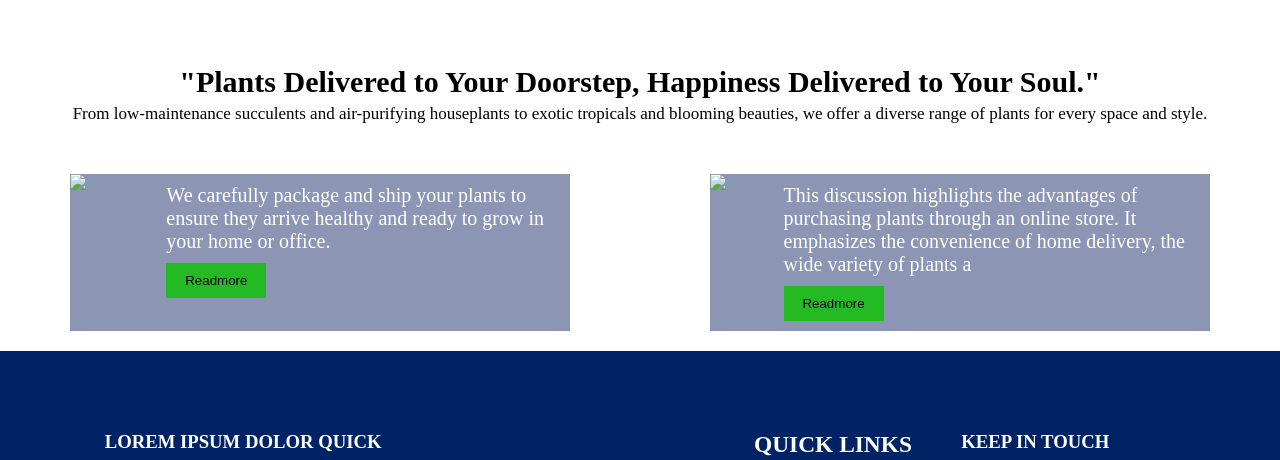
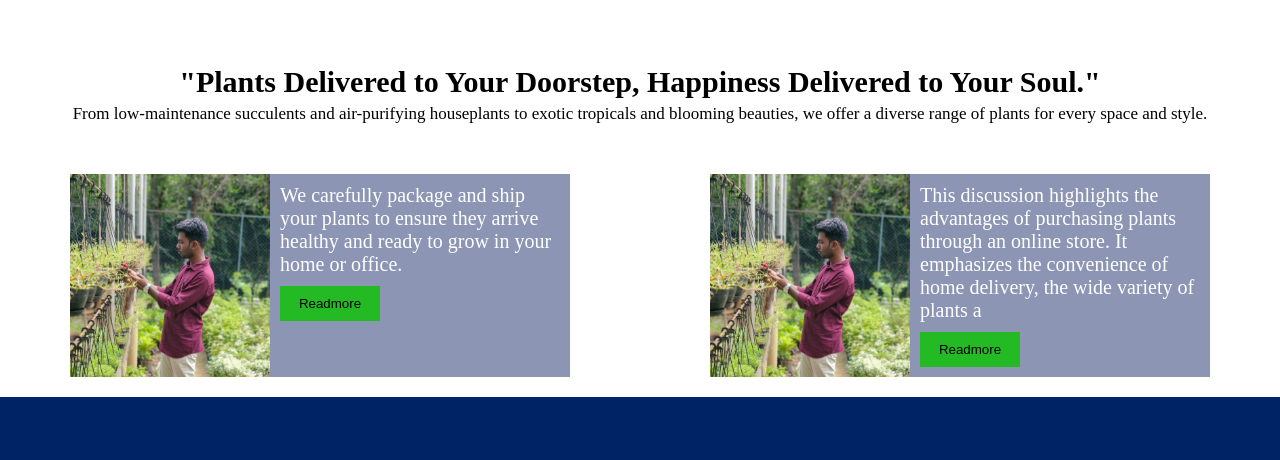
Before and after one commit to K-Shanmugaraj/Flex-Template3, a plain HTML site: page index.html in a window 1280 px wide. Shown: the part 1358-1818 px from the top of the page. Drawn offline with Linux system fonts and the light colour scheme.

Commit message:
Update index.html

```diff
--- a/index.html
+++ b/index.html
@@ -280,12 +280,12 @@
     <p>From low-maintenance succulents and air-purifying houseplants to exotic tropicals and blooming beauties, we offer a diverse range of plants for every space and style.</p></div>
     <div class="box3">
         <div class="bhalf">
-            <img class="img" src="image/Screenshot 2024-08-26 132819.png">
+            <img class="img" src="Screenshot 2024-08-26 132819.png">
             <p>We carefully package and ship your plants to ensure they arrive healthy and ready to grow in your home or office.<br><button>Readmore</button></p>
 
         </div>
         <div class="bhalf">
-            <img class="img" src="image/Screenshot 2024-08-26 132819.png">
+            <img class="img" src="Screenshot 2024-08-26 132819.png">
             <p>This discussion highlights the advantages of purchasing plants through an online store. It emphasizes the convenience of home delivery, the wide variety of plants a <br><button>Readmore</button></p>
         </div>
     </div>
```
